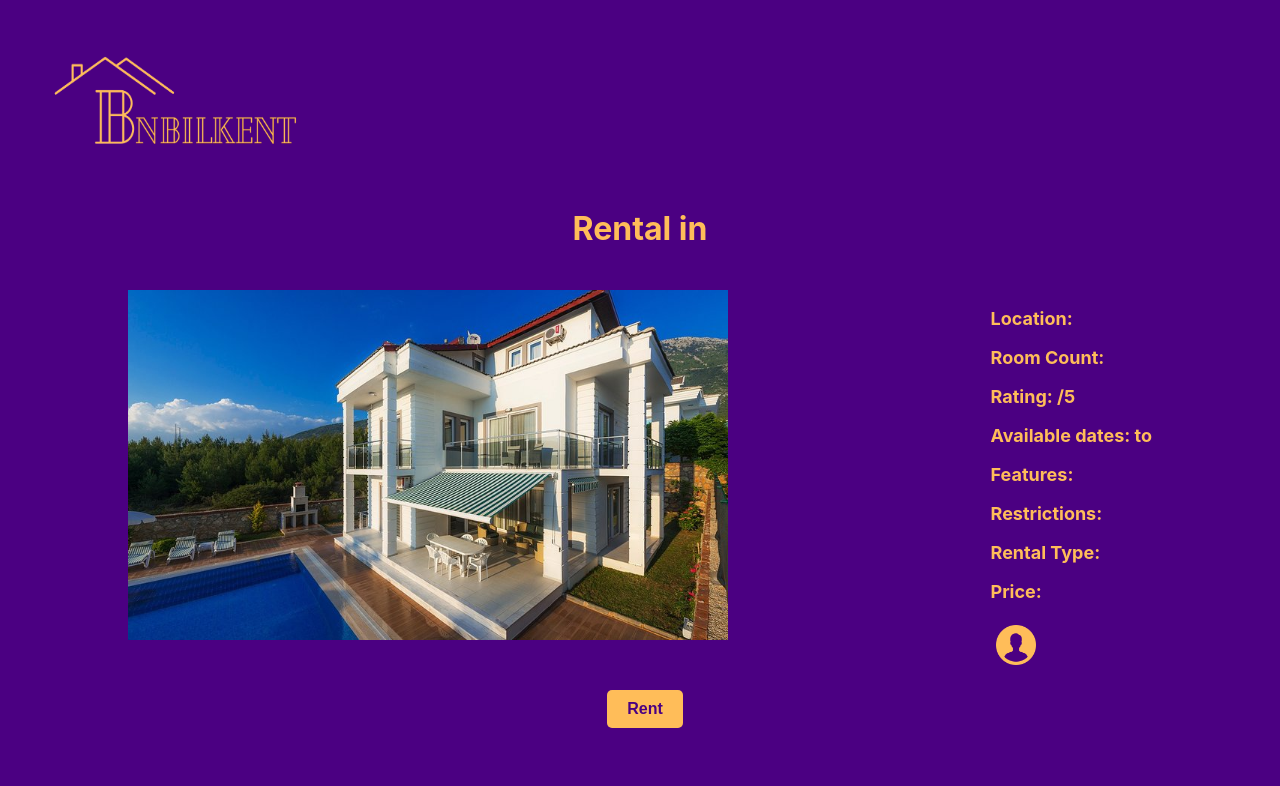
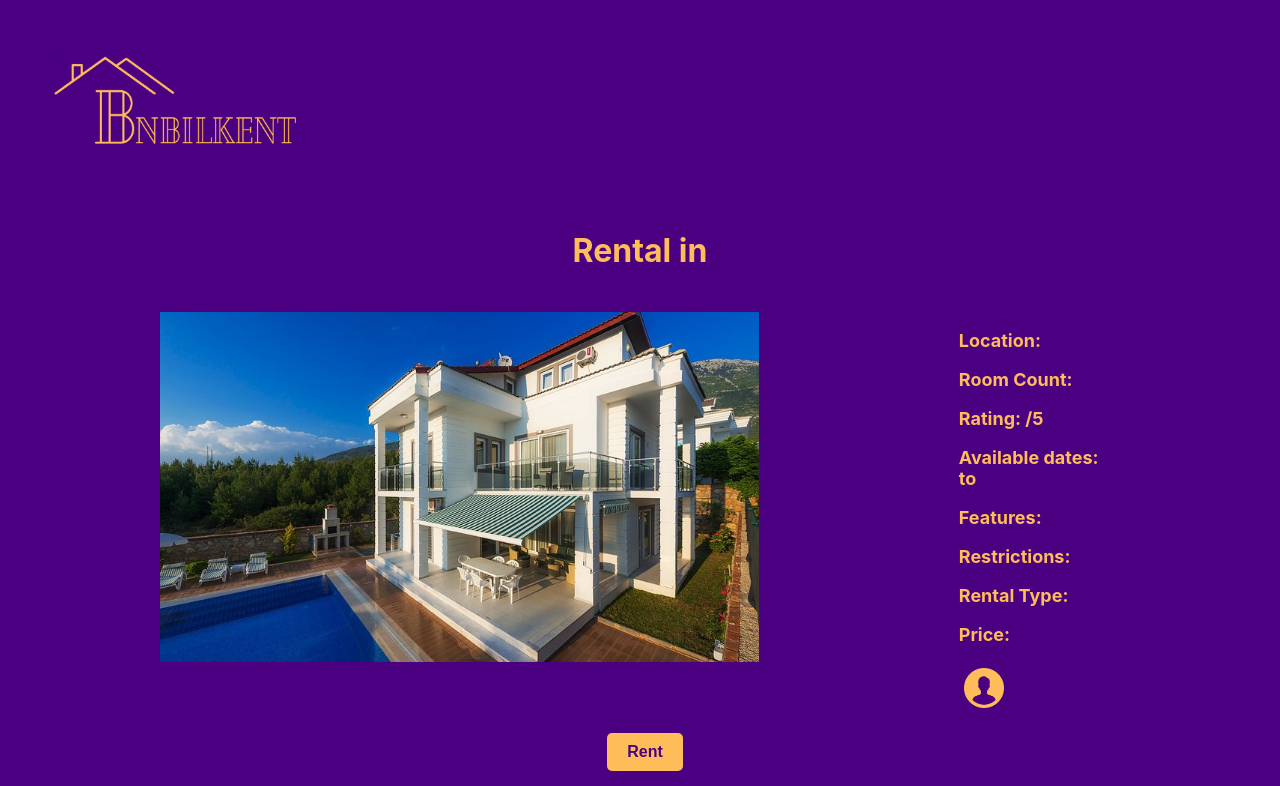
Before and after one commit to mfkucuk/CS-353, a React (Create React App) app in the folder project/frontend/: page /traveler-rental in a window 1280 px wide. Shown: the top 786 px of the page. Built offline with nearby package versions, Linux system fonts and the light colour scheme.

Commit message:
fixed the overflow problem

```diff
--- a/project/frontend/src/Pages/HomeOwner/HomeOwnerReview.js
+++ b/project/frontend/src/Pages/HomeOwner/HomeOwnerReview.js
@@ -337,12 +337,6 @@ const HomeOwnerReview = () => {
   };
 
   return (
-    <div>
-        <div style={{width: '100%', height: '170px', backgroundColor: '#4b0082' }}>
-            <div style={{ position: 'absolute', top: 0, left: 0 }}>
-                <img src="/bilkent_logo.png" alt="Logo" style={{ margin: 50, width: 250, height: 100 }} />
-            </div>
-        </div>
         <div
         style={{
             backgroundColor: '#4b0082',
@@ -355,7 +349,11 @@ const HomeOwnerReview = () => {
             overflowY: 'auto',
         }}
         >
-
+                <div style={{width: '100%', height: '170px', backgroundColor: '#4b0082' }}>
+            <div style={{ position: 'absolute', top: 0, left: 0 }}>
+                <img src="/bilkent_logo.png" alt="Logo" style={{ margin: 50, width: 250, height: 100 }} />
+            </div>
+        </div>
         <h1 style={{ color: '#FFBD59' }}>Rental in {rentalData.location}</h1>
         <div style={{ display: 'flex', justifyContent: 'space-between', width: '80%', marginTop: 20 }}>
             <div>
@@ -452,9 +450,7 @@ const HomeOwnerReview = () => {
             </div>
           </div>
         )}
-
         </div>
-    </div>
   );
 };
 
--- a/project/frontend/src/Pages/Traveler/TravelerRental.js
+++ b/project/frontend/src/Pages/Traveler/TravelerRental.js
@@ -324,25 +324,22 @@ const TravelerRental = () => {
   };
 
   return (
-    <div>
-        <div style={{width: '100%', height: '170px', backgroundColor: '#4b0082' }}>
+      <div style={{ backgroundColor: '#4b0082', height: '100vh', overflowY: 'auto' }}>
+        <div style={{ width: '100%', height: '170px', backgroundColor: '#4b0082' }}>
           <div style={{ position: 'absolute', top: 0, left: 0 }}>
             <img src="/bilkent_logo.png" alt="Logo" style={{ margin: 50, width: 250, height: 100 }} />
           </div>
         </div>
         <div
           style={{
-            backgroundColor: '#4b0082',
-            height: '100vh',
             display: 'flex',
             flexDirection: 'column',
             alignItems: 'center',
             justifyContent: 'center',
             color: 'white',
-            overflowY: 'auto',
+            padding: '40px',
           }}
         >
-
           <h1 style={{ color: '#FFBD59' }}>Rental in {rentalData.location}</h1>
           <div style={{ display: 'flex', justifyContent: 'space-between', width: '80%', marginTop: 20 }}>
             <div>
@@ -405,12 +402,15 @@ const TravelerRental = () => {
                         <p style={contentStyle}>{username}</p>
                       </div>
                       {question}
-                {answers[index] && <div style={answerStyle}>
+                      {answers[index] && (
+                        <div style={answerStyle}>
                           <div style={homeownerStyle}>
                             <img src="/default_pp.png" alt="User" style={homeownerImageStyle} />
                             <p style={contentStyle}>{username}</p>
                           </div>
-                  {answers[index]}</div>}
+                          {answers[index]}
+                        </div>
+                      )}
                     </div>
                   ))}
                 </div>
@@ -435,5 +435,4 @@ const TravelerRental = () => {
       </div>
   );
 };
-
 export default TravelerRental;
```
Lines whose indentation alone changed are shown as unchanged.
